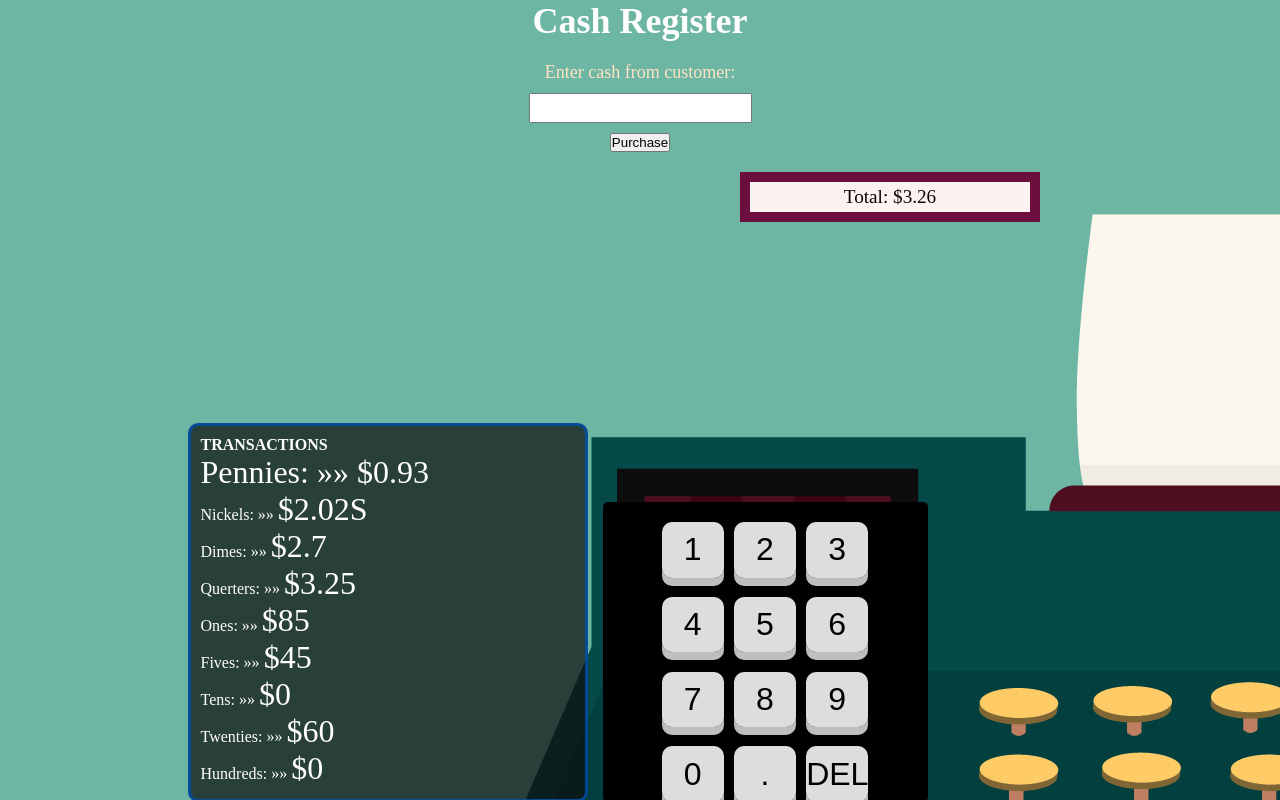
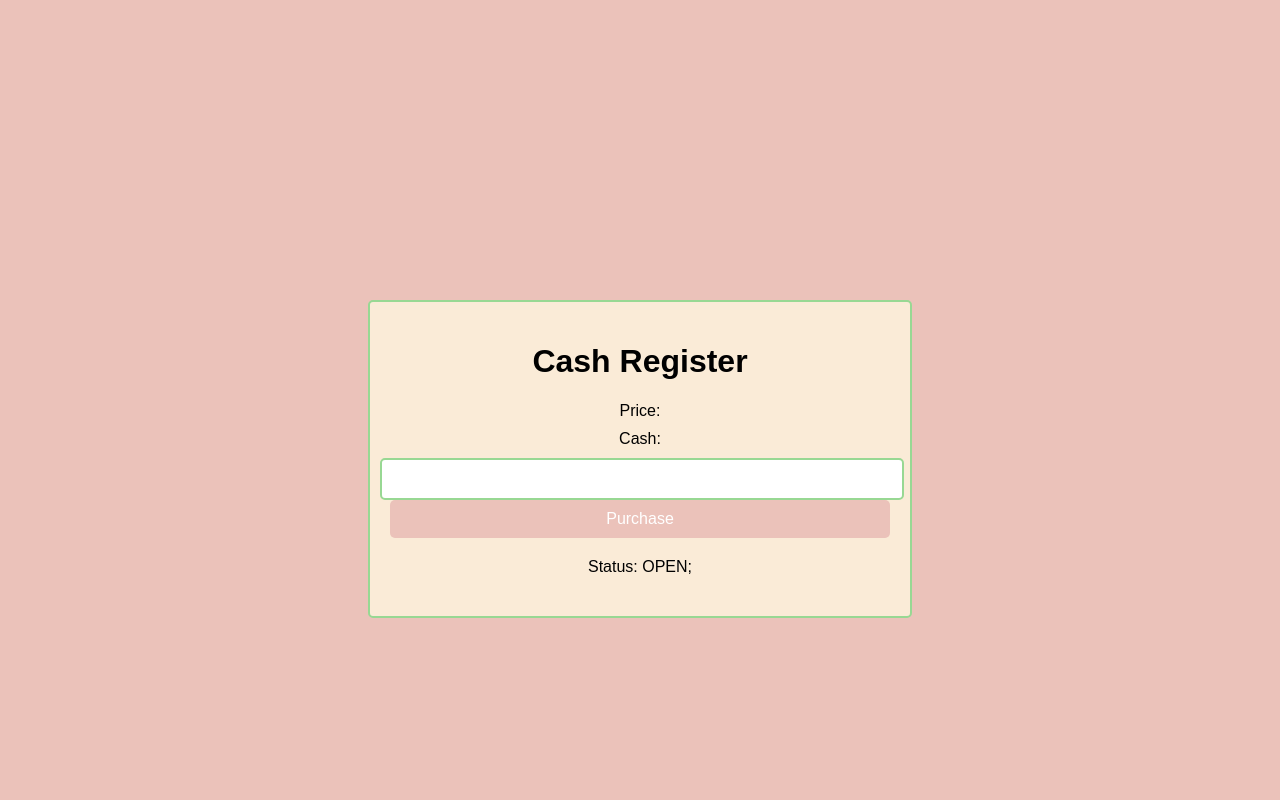
Before and after one commit to zainabbehzad/Cash-Register, a plain HTML site: page index.html in a window 1280 px wide. Both pictures are taken after a click on the button "Purchase". Shown: the top 800 px of the page. Drawn offline with Linux system fonts and the light colour scheme.

Commit message:
Added funtionality to my project by JS

```diff
--- a/index.html
+++ b/index.html
@@ -1,55 +1,28 @@
 <!DOCTYPE html>
 <html lang="en">
 <head>
-    <title>Cash Register</title>
-    <link rel="stylesheet" href="styles.css">
     <meta charset="UTF-8">
     <meta name="viewport" content="width=device-width, initial-scale=1.0">
+    <link href="styles.css" rel="stylesheet">
+    <title>Cash register</title>
+</head>
 </head>
 <body>
-    <div class="All">
+  <div class="container">
     <h1>Cash Register</h1>
-    <div class="input-div">
-      <label for="cash">Enter cash from customer:</label>
-      <input type="number" id="cash" class="user-input" value="" />
-      <button class="check-btn-styles" id="purchase-btn">Purchase</button>
+    <div class="input-group">
+      <label for="price-screen">Price:</label>
+      <span id="price-screen"></span>
     </div>
-    <div>
-      <p id="price-screen" class="price-screen">Total: $3.26</p>
+    <div class="input-group">
+      <label for="cash">Cash:</label>
+      <input type="number" id="cash" step="0.01">
     </div>
-    <div class="container__grid">
+    <button id="purchase-btn">Purchase</button>
     <div id="change-due"></div>
-      <div class="summary__container">
-        <div class="entries" data-area-clipboard>
-          <strong>TRANSACTIONS</strong><br>
-          <span class="darkyellow__text">Pennies: &raquo;&raquo; <span data-init-value>$0.93</span></span><br>
-          Nickels: &raquo;&raquo; <span data-coffe-total>$2.02S</span><br>
-          Dimes: &raquo;&raquo; <span data-beer-total>$2.7</span><br>
-          Querters: &raquo;&raquo; <span data-drink-total>$3.25</span><br>
-          Ones: &raquo;&raquo; <span data-burger-total>$85</span><br>
-          Fives: &raquo;&raquo; <span data-sandwich-total>$45</span><br>
-          Tens: &raquo;&raquo; <span data-sandwich-total>$0</span><br>
-          Twenties: &raquo;&raquo; <span data-sandwich-total>$60</span><br>
-          Hundreds: &raquo;&raquo; <span data-sandwich-total>$0</span><br>
+    <div id="cash-drawer-display"></div>
   </div>
-      </div>
-      <div class="keypad">
-        <div class="keypad__left">
-          <button data-number>1</button>
-          <button data-number>2</button>
-          <button data-number>3</button>
-          <button data-number>4</button>
-          <button data-number>5</button>
-          <button data-number>6</button>
-          <button data-number>7</button>
-          <button data-number>8</button>
-          <button data-number>9</button>
-          <button data-number>0</button>
-          <button data-number>.</button>
-          <button class="lightgray" data-delete>DEL</button>
-        </div>
-      </div>
-    </div>
+
   <script src="script.js"></script>
 </body>
 </html>
--- a/script.js
+++ b/script.js
@@ -1,5 +1,5 @@
-let price = 3.26;
-let cid = [
+const price = 19.5;
+const cid = [
   ['PENNY', 1.01],
   ['NICKEL', 2.05],
   ['DIME', 3.1],
@@ -11,117 +11,83 @@ let cid = [
   ['ONE HUNDRED', 100]
 ];
 
-const displayChangeDue = document.getElementById('change-due');
-const cash = document.getElementById('cash');
-const purchaseBtn = document.getElementById('purchase-btn');
-const priceScreen = document.getElementById('price-screen');
-const cashDrawerDisplay = document.getElementById('cash-drawer-display');
+// Function definitions
+function calculateChange(changeDue, cid) {
+  const change = [];
+  let totalCid = cid.reduce((acc, curr) => acc + curr[1], 0);
+  totalCid = parseFloat(totalCid.toFixed(2));
 
-const formatResults = (status, change) => {
-  displayChangeDue.innerHTML = `<p>Status: ${status}</p>`;
-  change.map(
-    money => (displayChangeDue.innerHTML += `<p>${money[0]}: $${money[1]}</p>`)
-  );
-  return;
-};
-
-const checkCashRegister = () => {
-  if (Number(cash.value) < price) {
-    alert('Customer does not have enough money to purchase the item');
-    cash.value = '';
-    return;
+  if (totalCid < changeDue) {
+    return { status: 'INSUFFICIENT_FUNDS', change: [] };
   }
 
-  if (Number(cash.value) === price) {
-    displayChangeDue.innerHTML =
-      '<p>No change due - customer paid with exact cash</p>';
-    cash.value = '';
-    return;
+  const changeMap = {
+    'ONE HUNDRED': 100,
+    TWENTY: 20,
+    TEN: 10,
+    FIVE: 5,
+    ONE: 1,
+    QUARTER: 0.25,
+    DIME: 0.1,
+    NICKEL: 0.05,
+    PENNY: 0.01,
+  };
+
+  const changeDueCopy = changeDue;
+
+  for (let i = cid.length - 1; i >= 0; i -= 1) {
+    const coin = cid[i][0];
+    let coinTotal = cid[i][1];
+    const coinValue = changeMap[coin];
+    let toGive = 0;
+
+    while (changeDue >= coinValue && coinTotal > 0) {
+      changeDue -= coinValue;
+      changeDue = parseFloat(changeDue.toFixed(2));
+      coinTotal -= coinValue;
+      toGive += coinValue;
+    }
+
+    if (toGive > 0) {
+      change.push([coin, toGive]);
+    }
   }
 
-  let changeDue = Number(cash.value) - price;
-  let reversedCid = [...cid].reverse();
-  let denominations = [100, 20, 10, 5, 1, 0.25, 0.1, 0.05, 0.01];
-  let result = { status: 'OPEN', change: [] };
-  let totalCID = parseFloat(
-    cid
-      .map(total => total[1])
-      .reduce((prev, curr) => prev + curr)
-      .toFixed(2)
-  );
-
-  if (totalCID < changeDue) {
-    return (displayChangeDue.innerHTML = "Status: INSUFFICIENT_FUNDS");
+  if (changeDue > 0) {
+    return { status: 'INSUFFICIENT_FUNDS', change: [] };
   }
 
-  if (totalCID === changeDue) {
-    result.status = 'CLOSED';
+  if (totalCid === changeDueCopy) {
+    return { status: 'CLOSED', change };
   }
 
-  for (let i = 0; i <= reversedCid.length; i++) {
-    if (changeDue >= denominations[i] && changeDue > 0) {
-      let count = 0;
-      let total = reversedCid[i][1];
-      while (total > 0 && changeDue >= denominations[i]) {
-        total -= denominations[i];
-        changeDue = parseFloat((changeDue -= denominations[i]).toFixed(2));
-        count++;
-      }
-      if (count > 0) {
-        result.change.push([reversedCid[i][0], count * denominations[i]]);
-      }
-    }
-  }
-  if (changeDue > 0) {
-    return (displayChangeDue.innerHTML = '<p>Status: INSUFFICIENT_FUNDS</p>');
-  }
+  return { status: 'OPEN', change };
+}
 
-  formatResults(result.status, result.change);
-  updateUI(result.change);
-};
+function formatChange(change) {
+  return change.map((item) => `${item[0]}: $${item[1].toFixed(2)}`).join(', ');
+}
 
-const checkResults = () => {
-  if (!cash.value) {
-    return;
-  }
-  checkCashRegister();
-};
+// Event listener
+document.getElementById('purchase-btn').addEventListener('click', () => {
+  const cash = parseFloat(document.getElementById('cash').value);
+  const changeDue = cash - price;
+  const change = calculateChange(changeDue, cid);
 
-const updateUI = change => {
-  const currencyNameMap = {
-    PENNY: 'Pennies',
-    NICKEL: 'Nickels',
-    DIME: 'Dimes',
-    QUARTER: 'Quarters',
-    ONE: 'Ones',
-    FIVE: 'Fives',
-    TEN: 'Tens',
-    TWENTY: 'Twenties',
-    'ONE HUNDRED': 'Hundreds'
-  };
-  // Update cid if change is passed in
-  if (change) {
-    change.forEach(changeArr => {
-      const targetArr = cid.find(cidArr => cidArr[0] === changeArr[0]);
-      targetArr[1] = parseFloat((targetArr[1] - changeArr[1]).toFixed(2));
+  if (cash < price) {
+    alert('Customer does not have enough money to purchase the item');
+  } else if (cash === price) {
+    document.getElementById('change-due').innerText = 'No change due - customer paid with exact cash';
+  } else if (change.status === 'INSUFFICIENT_FUNDS') {
+    document.getElementById('change-due').innerText = 'Status: INSUFFICIENT_FUNDS';
+  } else if (change.status === 'CLOSED') {
+    const sortedChange = change.change.sort((a, b) => {
+      const coinValueA = cid.find((item) => item[0] === a[0])[1];
+      const coinValueB = cid.find((item) => item[0] === b[0])[1];
+      return coinValueB - coinValueA;
     });
-  }
-
-  cash.value = '';
-  priceScreen.textContent = `Total: $${price}`;
-  cashDrawerDisplay.innerHTML = `<p><strong>Change in drawer:</strong></p>
-    ${cid
-      .map(money => `<p>${currencyNameMap[money[0]]}: $${money[1]}</p>`)
-      .join('')}
-  `;
-};
-
-purchaseBtn.addEventListener('click', checkResults);
-
-cash.addEventListener('keydown', e => {
-  if (e.key === 'Enter') {
-    checkResults();
+    document.getElementById('change-due').innerText = 'Status: CLOSED; ' + formatChange(sortedChange);
+  } else {
+    document.getElementById('change-due').innerText = 'Status: OPEN; ' + formatChange(change.change);
   }
 });
-
-updateUI();
--- a/styles.css
+++ b/styles.css
@@ -1,177 +1,63 @@
-* {
-  margin: 0;
-  padding: 0;
-  box-sizing: border-box;
+body {
+  background-color: rgb(235, 194, 186);
+  font-family: Arial, sans-serif;
 }
 
-body {
-  background-image: url(image/R.jpeg);
+.container {
+  background-color: antiquewhite;
+  margin: 0 auto;
+  padding: 20px;
+  border: 2px solid #98d893;
+  border-radius: 5px;
+  max-width: 500px;
+  text-align: center;
+  margin-top: 300px;
 }
 
 h1 {
-  color: rgb(255, 254, 254);
-  font-size: 36px;
   text-align: center;
 }
 
-section {
-  margin-bottom: 40px;
+label {
+  display: block;
+  margin-bottom: 10px;
 }
 
-section h2 {
-  color: #333;
-  font-size: 24px;
+input[type="number"] {
+  width: 100%;
+  padding: 10px;
+  font-size: 16px;
+  border: 2px solid #98d893;
+  border-radius: 5px;
+  margin-left: -10px;
 }
 
-.input-div {
-  display: flex;
-  flex-direction: column;
-  justify-content: center;
-  align-items: center;
-  flex-wrap: wrap;
-  margin: 20px 0 20px;
+button {
+  display: block;
+  width: 100%;
+  padding: 10px;
+  font-size: 16px;
+  background-color: rgb(235, 194, 186);
+  color: white;
+  border: none;
+  border-radius: 5px;
+  cursor: pointer;
 }
 
-label {
-  font-size: 18px;
-  color: bisque;
-}
-
-.user-input {
-  height: 30px;
-  padding: 10px;
-  margin: 10px;
-  font-size: 15px;
+button:hover {
+  background-color: #98d893;
 }
 
 #change-due {
-  text-align: left;
-  font-size: 1.2rem;
-  color: rgb(11, 10, 10);
-  height: 190px;
-  width: 200px;
-  margin-top: -200px;
-  margin-right: 890px;
+  margin-top: 20px;
 }
 
-#result {
-  margin-top: 10px;
+#cash-drawer-display {
+  margin-top: 20px;
 }
 
-.container__grid {
-  display: grid;
-  grid-template-columns: 1fr 1fr;
-  grid-template-rows: 60px auto auto;
-  column-gap: 15px;
-  row-gap: 1.2em;
-  justify-content: center;
-  align-content: center;
-  min-height: 100vh;
+@media (max-width: 768px) {
+  .container {
+    max-width: 90%;
+  }
 }
-
-.summary__container {
-  color: rgb(255, 254, 254);
-  grid-column-start: 1;
-  grid-column-end: 2;
-  grid-row-start: 1;
-  grid-row-end: 3;
-  background-color: rgba(14, 13, 13, 0.7);
-  padding: 10px;
-  border: 3px solid rgba(3, 77, 162, 0.9);
-  border-radius: 10px;
-  display: flex;
-  flex-direction: column;
-  position: relative;
-  width: 400px;
-  margin-left: 600px;
-}
-
-.keypad,
-.keypad__options {
-  background-color: black;
-  grid-template-columns: 1fr 1fr;
-  column-gap: 10px;
-  display: flex;
-  justify-content: space-around;
-  border-radius: 5px 5px 5px 5px;
-  padding-top: 20px;
-  height: 300px;
-  width: 325px;
-}
-
-.keypad__left,
-.keypad__options__left {
-  display: grid;
-  grid-template-columns: 1fr 1fr 1fr;
-  column-gap: 10px;
-  row-gap: 1.2em;
-}
-
-.keypad__options__left {
-  row-gap: 0;
-}
-
-.keypad__options__left > h4 {
-  text-align: center;
-  text-transform: uppercase;
-  color: rgba(10, 14, 19, 0.9);
-  word-spacing: 15px;
-  letter-spacing: 8px;
-  padding-bottom: 5px;
-}
-
-.container__grid button {
-  background-color: rgba(245, 245, 245, 0.9);
-  cursor: pointer;
-  color: black;
-  outline: none;
-  font-size: 2rem;
-  text-transform: uppercase;
-  border: none;
-  border-radius: 10px;
-  box-shadow: 0 8px 0 0 rgba(211, 211, 211, 0.9);
-}
-
-.container__grid button:hover {
-  background-color: rgba(123, 10, 10, 0.5);
-  box-shadow: 0 8px 0 0 rgba(99, 10, 10, 0.5);
-}
-
-.container__grid button:disabled {
-  background-color: rgba(119, 136, 153, 0.5);
-  cursor: not-allowed;
-}
-
-.price-screen {
-  border: 10px solid #6c0e3e;
-  background-color: rgb(252, 242, 242);
-  height: 50px;
-  width: 300px;
-  margin-left: 740px;
-  color: rgb(19, 2, 2);
-  font-size: 1.2rem;
-  text-align: center;
-  display: flex;
-  flex-wrap: wrap;
-  align-items: center;
-  justify-content: center;
-}
-
-#price {
-  font-size: 1.5rem;
-  text-align: center;
-}
-
-.top-register {
-  display: flex;
-  justify-content: space-around;
-  border-radius: 35px 35px 0 0;
-  padding-top: 20px;
-  background-color: #99c9ff;
-  height: 250px;
-  width: 325px;
-}
-
-span {
-  font-size: 2rem;
-}
```
Also changed, not shown: image/R.jpeg (deleted). Lines whose indentation alone changed are shown as unchanged.
